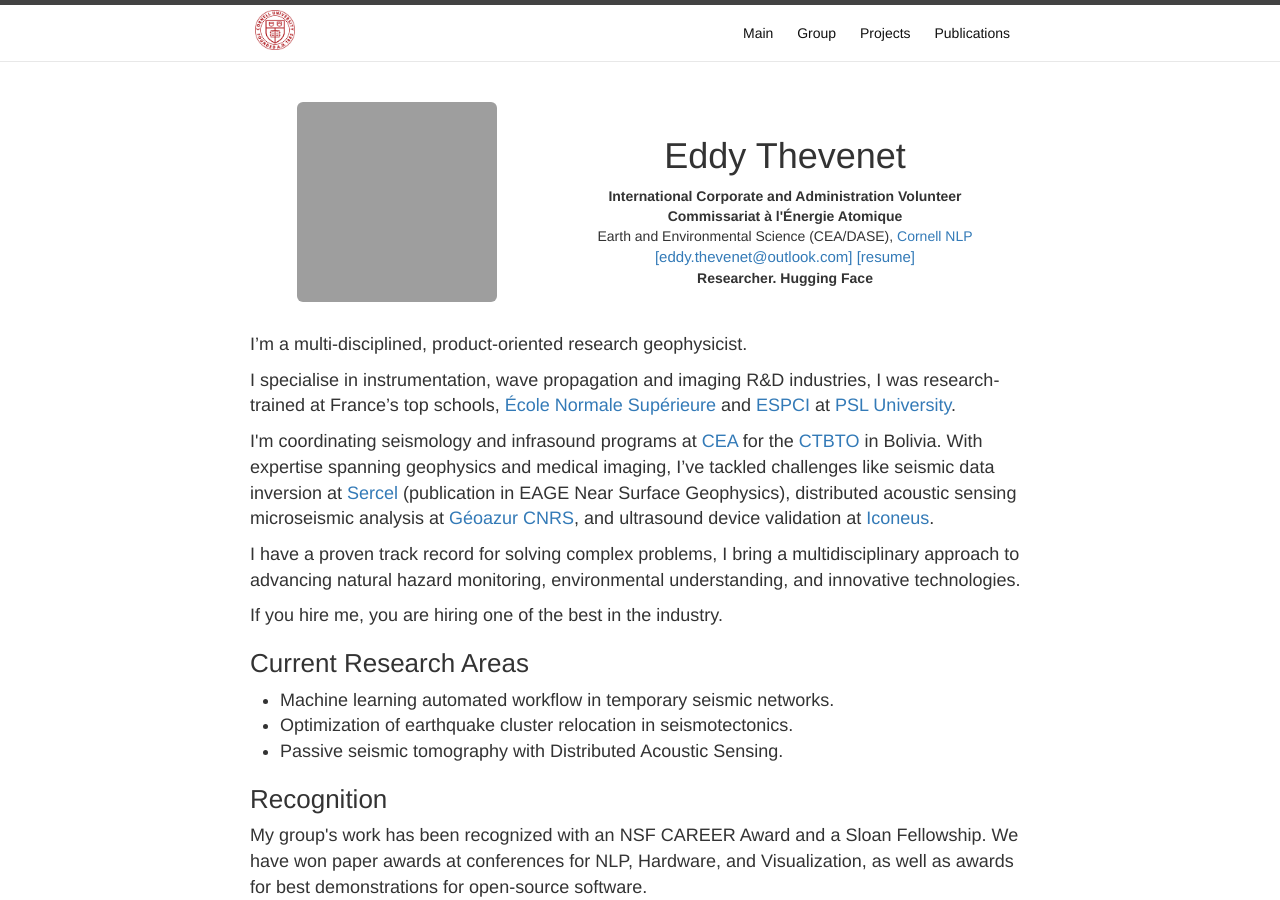
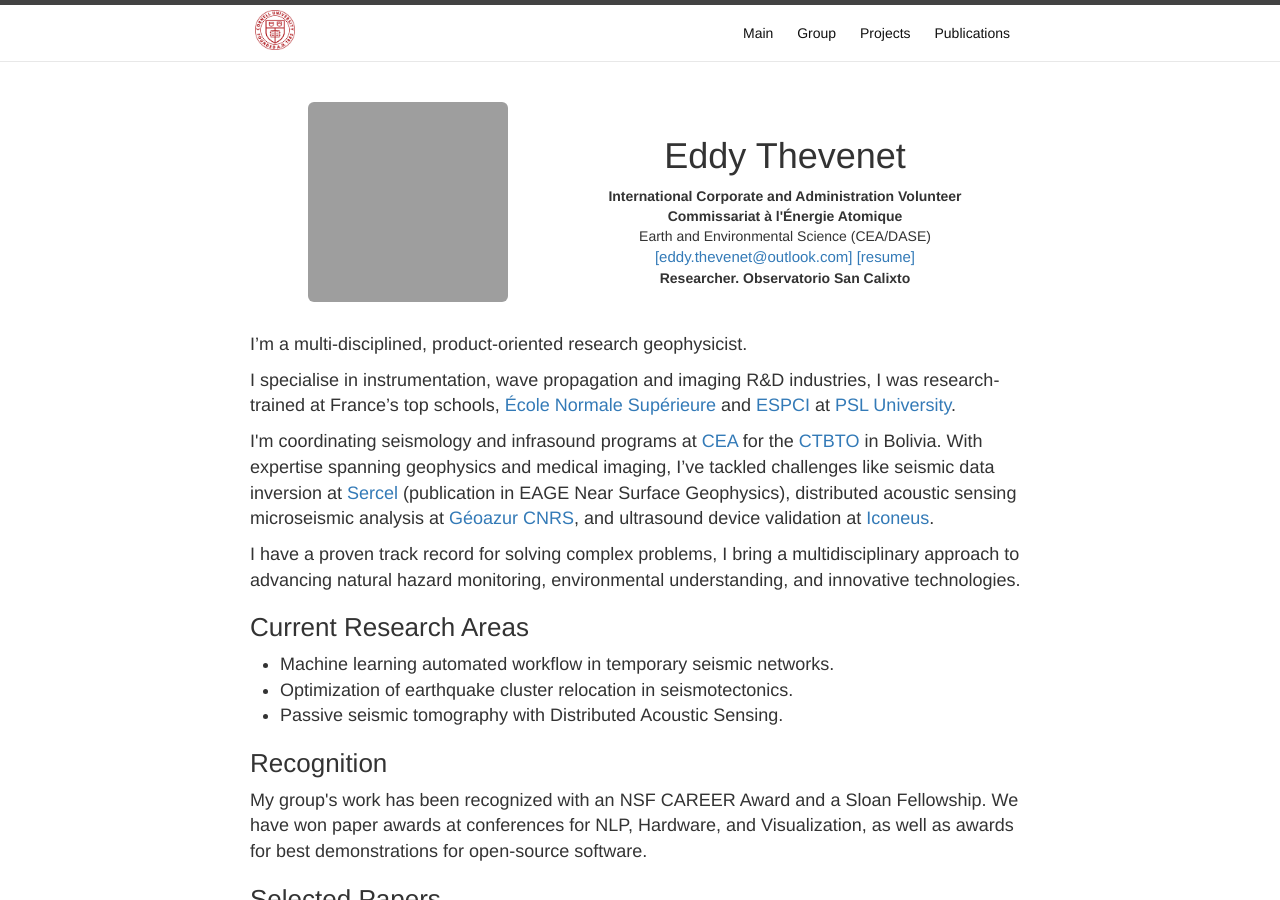
Before and after one commit to ausoufre/ausoufre.github.io, a Jekyll site: the page built from index.html, in a window 1280 px wide and 900 px high. Built offline with Jekyll 4.4.1, drawn with Linux system fonts in a browser that asks for light colours; grey boxes are pictures that could not be loaded.

Commit message:
Update index.html

```diff
--- a/index.html
+++ b/index.html
@@ -14,9 +14,9 @@
     <center>
     <h1>Eddy Thevenet </h1>
     <b>International Corporate and Administration Volunteer</b> <br> <b>Commissariat à l'Énergie Atomique</b> <br>
-  Earth and Environmental Science (CEA/DASE), <a href="http://nlp.cornell.edu">Cornell NLP</a> <br>
+  Earth and Environmental Science (CEA/DASE) <br>
     <span style="font-size:15px"><a href="mailto:arush@cornell.edu">[eddy.thevenet@outlook.com]</a> <a href="resume/resume.pdf">[resume]</a></span> </h1> <br>
-<b>Researcher.</b> <b>Hugging Face</b> <br>
+<b>Researcher.</b> <b>Observatorio San Calixto</b> <br>
 </center>
 
       </td>
@@ -49,10 +49,6 @@
     to advancing natural hazard monitoring, environmental understanding, and innovative technologies.
 </p>
 
-<p style="font-size: 18px">
-  If you hire me, you are hiring one of the best in the industry.
-</p>
-
 
 <h3> Current Research Areas </h3>
 <p style="font-size: 18px">
@@ -64,7 +60,6 @@
 </p>
 
 <h3> Recognition </h3>
-
 
 <p style="font-size: 18px">
 My group's work has been recognized with an NSF CAREER Award and a Sloan Fellowship. We have won paper awards at conferences for NLP, Hardware, and Visualization, as well as awards for best demonstrations for open-source software.
```
